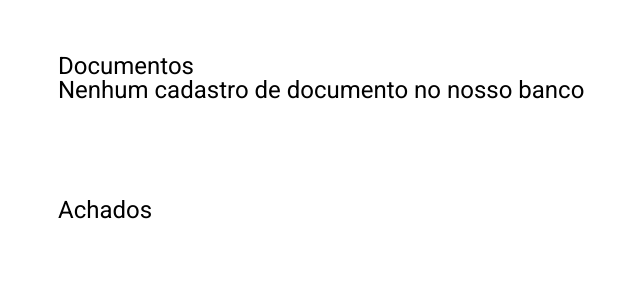
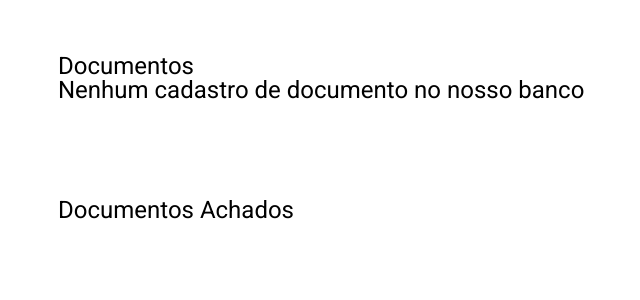
Before and after one commit to leo-demetrio/achados-perdidos-rj, a PHP site: page /view/relatorio/relatorio.php in a window 1280 px wide. Shown: the part 138-438 px from the top of the page, without its empty margins (70-710 px from the left). Run offline with PHP 8.4, Linux system fonts and the light colour scheme; the template is opened without the code that fills it, so the values that code supplies are empty.

Commit message:
relatorio de documentos achados ok

```diff
--- a/src/Controller/PersisteDocumento.php
+++ b/src/Controller/PersisteDocumento.php
@@ -45,6 +45,10 @@ class PersisteDocumento implements InterfaceControladoraRequisicao
 				if(isset($docBanco)){
 
 					$documento = new ModelDocumentoAchado();
+					if(isset($documento)){
+						throw new \Exception("Este documento já possui cadastro, vá para relatório");
+
+					}
 					$documento->setNomeDocumento($nome);
 					$documento->setNumeroDocumento($numero);
 					$documento->setTipoDocumento($tipo);
--- a/view/relatorio/relatorio.php
+++ b/view/relatorio/relatorio.php
@@ -88,7 +88,7 @@
       </tbody>
     </table>
 
-    <h2>Achados</h2>
+    <h2>Documentos Achados</h2>
 
     <?php foreach($documentosAchados as $docAchado): ?>
 
```
